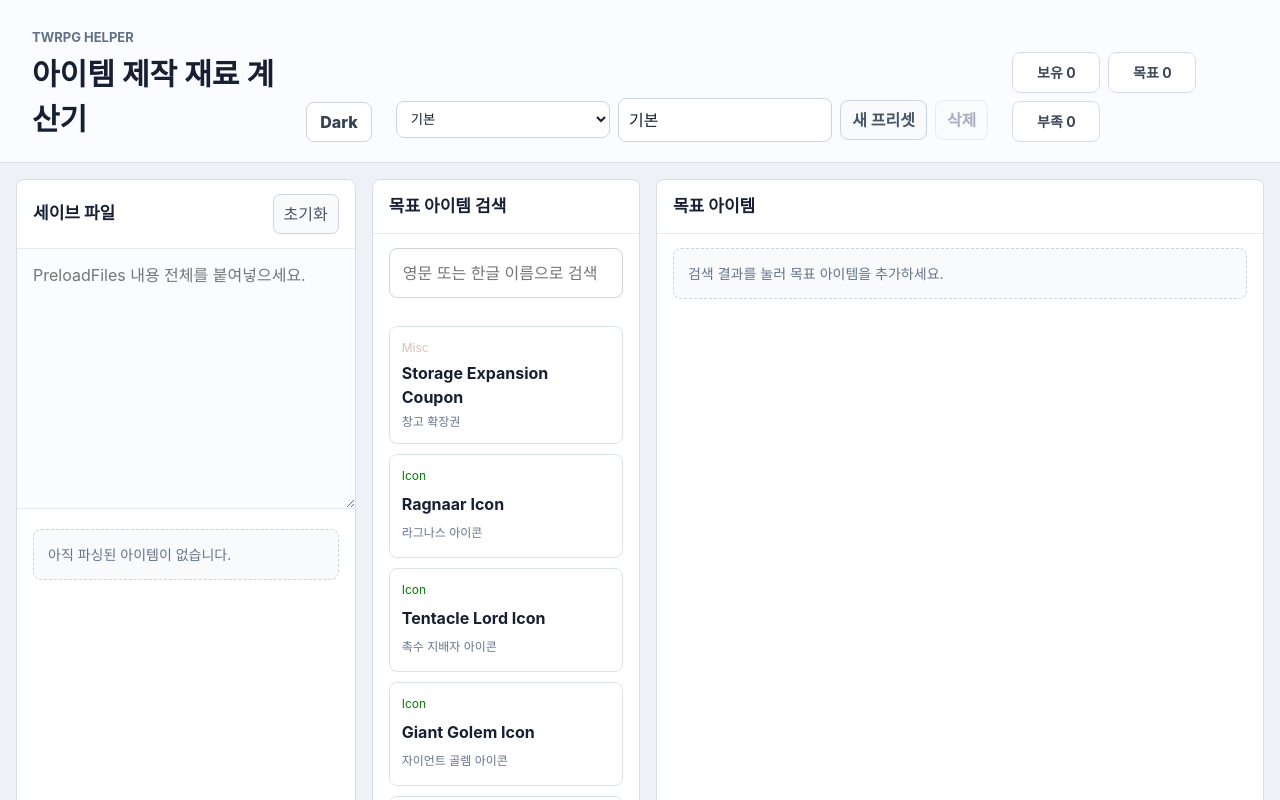
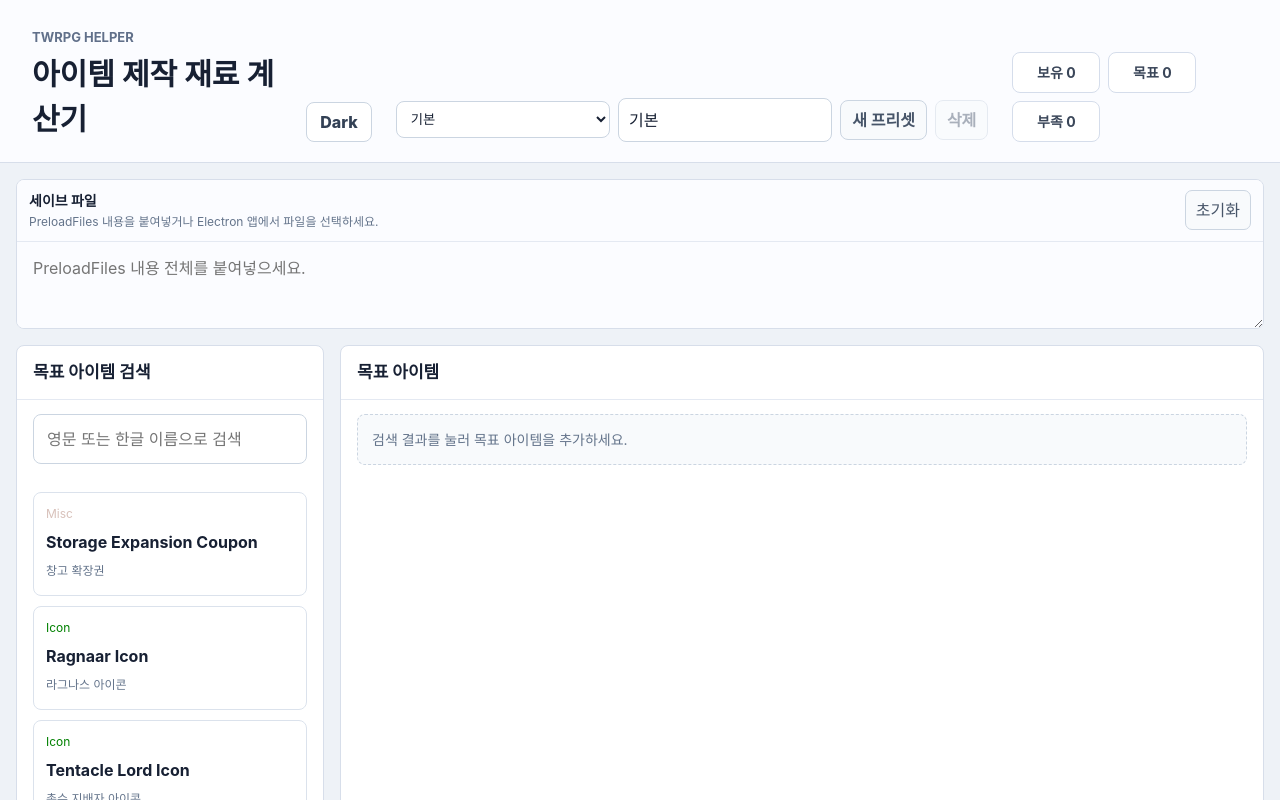
Before and after one commit to suminjin4451/twrpg-helper, a React (Vite) app: page / in a window 1280 px wide. Shown: the top 800 px of the page. Built offline with nearby package versions, Linux system fonts and the light colour scheme.

Commit message:
Release 0.3.0 with compact save controls

```diff
--- a/package.json
+++ b/package.json
@@ -1,7 +1,7 @@
 {
   "name": "twrpg-helper",
   "private": true,
-  "version": "0.1.0",
+  "version": "0.3.0",
   "type": "module",
   "main": "electron/main.cjs",
   "scripts": {
--- a/src/main.jsx
+++ b/src/main.jsx
@@ -745,12 +745,11 @@ function App() {
         </div>
       </header>
 
-      <section className="workspace">
-        <aside className="panel save-panel">
-          <div className="panel-head">
+      <section className="save-strip">
+        <div className="save-strip-head">
           <div>
-              <h2>세이브 파일</h2>
-              {fileApi && saveFilePath && <small>{saveFilePath}</small>}
+            <strong>세이브 파일</strong>
+            <small>{fileApi && saveFilePath ? saveFilePath : "PreloadFiles 내용을 붙여넣거나 Electron 앱에서 파일을 선택하세요."}</small>
           </div>
           <div className="save-actions">
             {fileApi && (
@@ -773,18 +772,9 @@ function App() {
           onChange={(event) => setSaveText(event.target.value)}
           placeholder="PreloadFiles 내용 전체를 붙여넣으세요."
         />
+      </section>
 
-          <div className="inventory-list">
-            {[...parsedSave.inventory.entries()].map(([name, count]) => (
-              <div key={name} className="inventory-row">
-                <span>{name}</span>
-                <strong>{count}</strong>
-              </div>
-            ))}
-            {!parsedSave.total && <p className="empty">아직 파싱된 아이템이 없습니다.</p>}
-          </div>
-        </aside>
-
+      <section className="workspace">
         <section className="panel search-panel">
           <div className="panel-head">
             <h2>목표 아이템 검색</h2>
@@ -871,6 +861,12 @@ function App() {
           </div>
         </aside>
       </section>
+
+      {fileApi && saveFilePath && (
+        <button type="button" className="floating-refresh" onClick={refreshSaveFile} aria-label="세이브 파일 새로고침">
+          ↻
+        </button>
+      )}
 
       <section className="panel missing-panel">
         <div className="panel-head missing-head">
--- a/src/styles.css
+++ b/src/styles.css
@@ -27,7 +27,7 @@ button {
 
 main {
   min-height: 100vh;
-  padding-bottom: 16px;
+  padding-bottom: 88px;
 }
 
 .topbar {
@@ -139,13 +139,13 @@ h3 {
 
 .workspace {
   display: grid;
-  grid-template-columns: minmax(280px, 0.95fr) minmax(260px, 0.75fr) minmax(520px, 1.7fr);
+  grid-template-columns: minmax(260px, 0.75fr) minmax(720px, 2.25fr);
   gap: 16px;
   padding: 16px;
 }
 
 .panel {
-  min-height: calc(100vh - 128px);
+  min-height: calc(100vh - 268px);
   border: 1px solid #d7deea;
   border-radius: 8px;
   background: #ffffff;
@@ -179,7 +179,8 @@ h3 {
   white-space: nowrap;
 }
 
-.panel-head button {
+.panel-head button,
+.save-actions button {
   border: 1px solid #cbd5e1;
   border-radius: 7px;
   background: #f8fafc;
@@ -187,7 +188,8 @@ h3 {
   padding: 7px 10px;
 }
 
-.panel-head button:disabled {
+.panel-head button:disabled,
+.save-actions button:disabled {
   cursor: not-allowed;
   opacity: 0.45;
 }
@@ -200,6 +202,50 @@ h3 {
   gap: 6px;
 }
 
+.save-strip {
+  display: grid;
+  gap: 0;
+  margin: 16px 16px 0;
+  border: 1px solid #d7deea;
+  border-radius: 8px;
+  background: #ffffff;
+  overflow: hidden;
+}
+
+.save-strip-head {
+  display: flex;
+  align-items: center;
+  justify-content: space-between;
+  gap: 12px;
+  padding: 10px 12px;
+  border-bottom: 1px solid #e4e9f2;
+  background: #fbfcff;
+}
+
+.save-strip-head > div:first-child {
+  display: grid;
+  min-width: 0;
+  gap: 2px;
+}
+
+.save-strip-head strong {
+  font-size: 14px;
+}
+
+.save-strip-head small {
+  overflow: hidden;
+  color: #64748b;
+  text-overflow: ellipsis;
+  white-space: nowrap;
+}
+
+.save-strip textarea {
+  height: 86px;
+  min-height: 86px;
+  border-bottom: 0;
+  resize: vertical;
+}
+
 textarea {
   width: 100%;
   height: 260px;
@@ -210,6 +256,27 @@ textarea {
   resize: vertical;
   color: #1f2937;
   background: #fbfcff;
+}
+
+.floating-refresh {
+  position: fixed;
+  right: 22px;
+  bottom: 22px;
+  z-index: 900;
+  width: 54px;
+  height: 54px;
+  border: 1px solid #0f766e;
+  border-radius: 999px;
+  background: #0f766e;
+  box-shadow: 0 18px 35px rgb(15 23 42 / 24%);
+  color: #ffffff;
+  font-size: 30px;
+  font-weight: 900;
+  line-height: 1;
+}
+
+.floating-refresh:hover {
+  background: #0d9488;
 }
 
 .search-panel input {
@@ -744,6 +811,15 @@ small {
     padding: 10px;
   }
 
+  .save-strip {
+    margin: 10px 10px 0;
+  }
+
+  .save-strip-head {
+    align-items: stretch;
+    flex-direction: column;
+  }
+
   .missing-panel,
   .discard-panel {
     margin: 0 10px;
@@ -787,6 +863,7 @@ small {
 }
 
 :root[data-theme="dark"] .topbar,
+:root[data-theme="dark"] .save-strip,
 :root[data-theme="dark"] .panel,
 :root[data-theme="dark"] .boss-card,
 :root[data-theme="dark"] .discard-section,
@@ -799,6 +876,7 @@ small {
 }
 
 :root[data-theme="dark"] .panel-head,
+:root[data-theme="dark"] .save-strip-head,
 :root[data-theme="dark"] .boss-card-head,
 :root[data-theme="dark"] .discard-section-head {
   border-color: #334155;
@@ -806,6 +884,7 @@ small {
 }
 
 :root[data-theme="dark"] textarea,
+:root[data-theme="dark"] .save-strip textarea,
 :root[data-theme="dark"] .search-panel input,
 :root[data-theme="dark"] .preset-controls select,
 :root[data-theme="dark"] .preset-controls input {
@@ -820,11 +899,18 @@ small {
 
 :root[data-theme="dark"] button,
 :root[data-theme="dark"] .panel-head button,
+:root[data-theme="dark"] .save-actions button,
 :root[data-theme="dark"] .preset-controls button,
 :root[data-theme="dark"] .theme-toggle {
   border-color: #475569;
   background: #1e293b;
   color: #e5e7eb;
+}
+
+:root[data-theme="dark"] .floating-refresh {
+  border-color: #14b8a6;
+  background: #0f766e;
+  color: #ffffff;
 }
 
 :root[data-theme="dark"] .summary-strip span,
@@ -870,6 +956,7 @@ small {
 :root[data-theme="dark"] .missing-head p,
 :root[data-theme="dark"] .discard-head p,
 :root[data-theme="dark"] .panel-head > div:first-child small,
+:root[data-theme="dark"] .save-strip-head small,
 :root[data-theme="dark"] .stats-tooltip p,
 :root[data-theme="dark"] .stats-entry > span {
   color: #94a3b8;
```
Also changed, not shown: 1 other file (tests, documents, lock files or other folders). Lines whose indentation alone changed are shown as unchanged.
